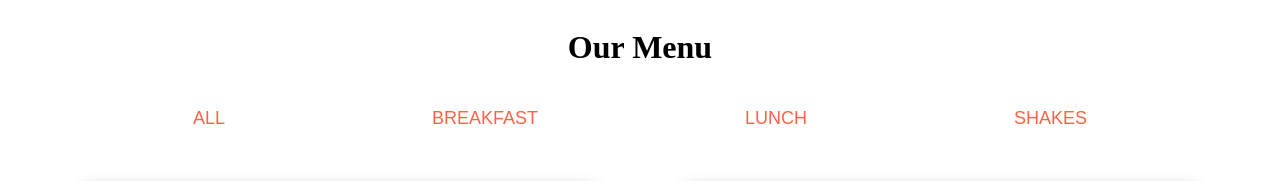
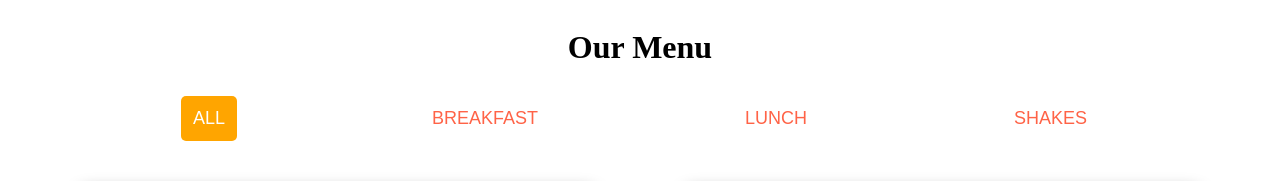
Before and after one commit to mannmanjeet988/Menu-App, a React app: page / in a window 1280 px wide. In both pictures the pointer is over the button "ALL". Shown: the top 181 px of the page. Built offline with nearby package versions, Linux system fonts and the light colour scheme.

Commit message:
hover effect

```diff
--- a/src/styles/App.css
+++ b/src/styles/App.css
@@ -97,3 +97,10 @@ h1{
      font-size: 16px;
      font-weight: 700;
 }
+
+button:hover{
+    color:white;
+    background-color: orange;
+    cursor: pointer;
+    border-radius: 5px;
+}
```
